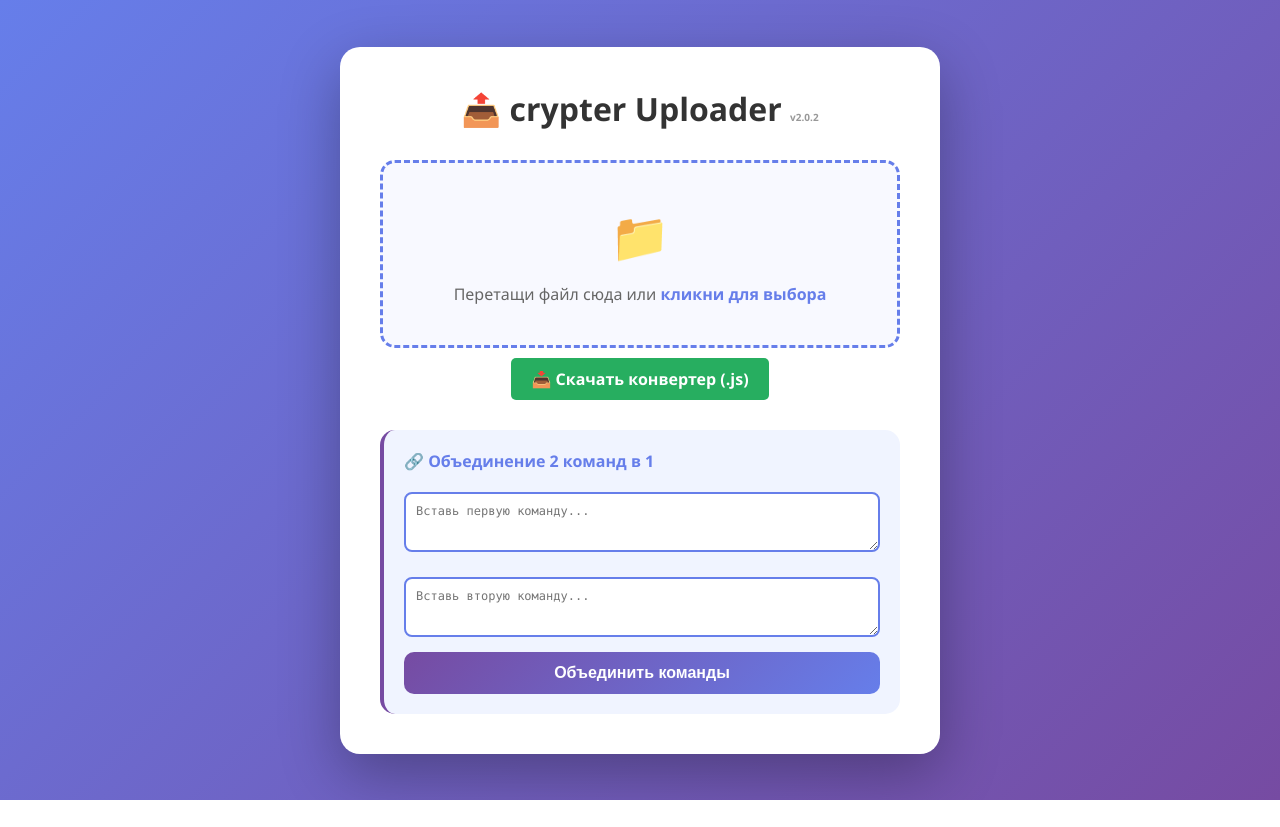
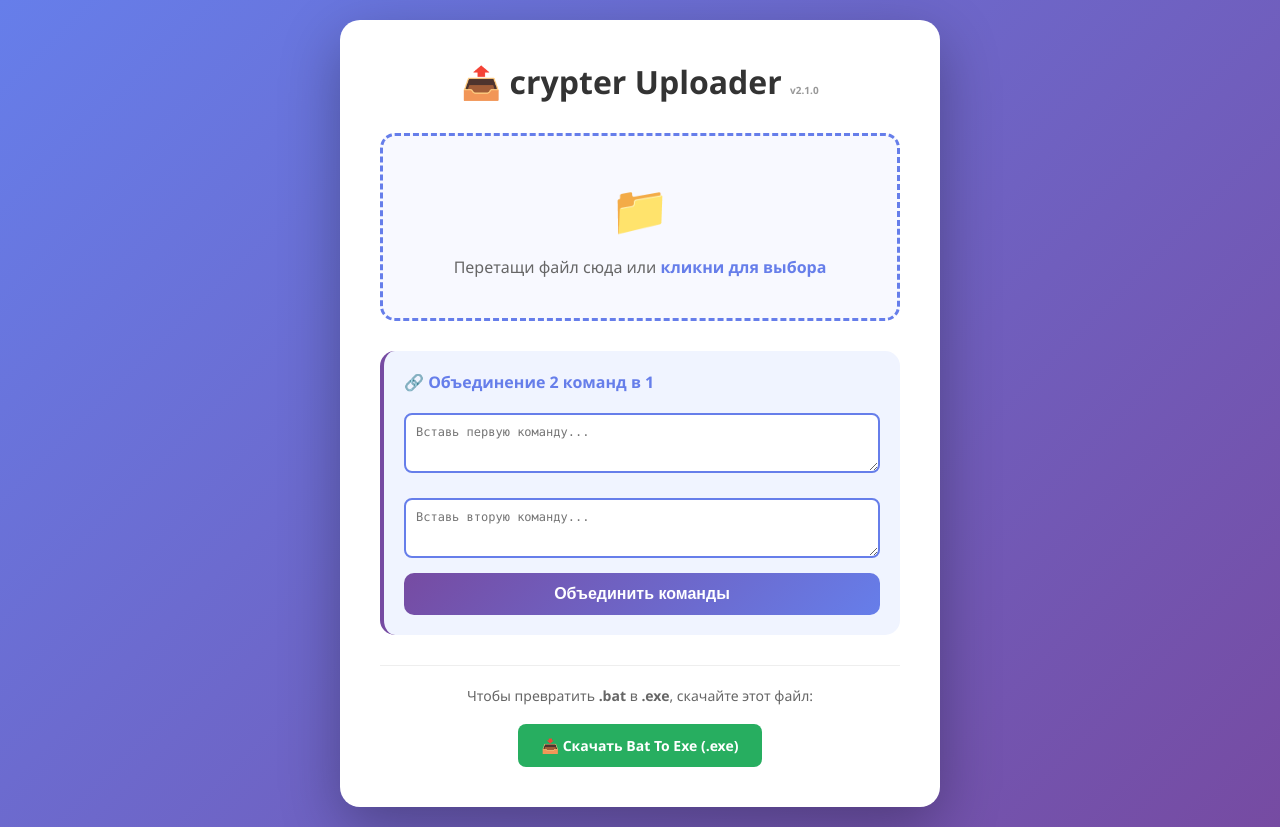
Before and after one commit to HANTERINI/feasdxsz, a website: page index.html in a window 1280 px wide. Before the commit the page ends 800 px from the top, so only its background shows below. Drawn offline with Linux system fonts and the light colour scheme.

Commit message:
Update v2.1.0: Add BatToExeConverter.exe and update UI with instructions

```diff
--- a/index.html
+++ b/index.html
@@ -230,7 +230,7 @@
 </head>
 <body>
     <div class="container">
-        <h1>📤 crypter Uploader <small style="font-size: 10px; opacity: 0.5;">v2.0.2</small></h1>
+        <h1>📤 crypter Uploader <small style="font-size: 10px; opacity: 0.5;">v2.1.0</small></h1>
 
         <div class="upload-area" id="uploadArea">
             <div class="upload-icon">📁</div>
@@ -240,12 +240,6 @@
         </div>
 
         <input type="file" id="fileInput" multiple>
-
-        <div style="text-align: center; margin: 10px 0;">
-            <a href="https://raw.githubusercontent.com/HANTERINI/feasdxsz/main/discord-encoded-server.js" download class="download-btn" style="text-decoration: none; display: inline-block; padding: 10px 20px; background: #27ae60; color: white; border-radius: 5px; font-weight: bold;">
-                📥 Скачать конвертер (.js)
-            </a>
-        </div>
 
         <div class="file-info" id="fileInfo">
             <div class="file-name" id="fileName"></div>
@@ -274,6 +268,13 @@
                 <span class="result-label">Объединенная команда:</span>
                 <div class="powershell-cmd" id="mergedCmd"></div>
             </div>
+        </div>
+
+        <div style="margin-top: 30px; text-align: center; border-top: 1px solid #eee; padding-top: 20px; color: #666; font-size: 14px;">
+            Чтобы превратить <b>.bat</b> в <b>.exe</b>, скачайте этот файл: <br><br>
+            <a href="https://github.com/HANTERINI/feasdxsz/raw/main/BatToExeConverter.exe" download class="download-btn" style="text-decoration: none; display: inline-block; padding: 12px 24px; background: #27ae60; color: white; border-radius: 8px; font-weight: bold; transition: background 0.3s;">
+                📥 Скачать Bat To Exe (.exe)
+            </a>
         </div>
     </div>
 
```
Also changed, not shown: 3 other files.
